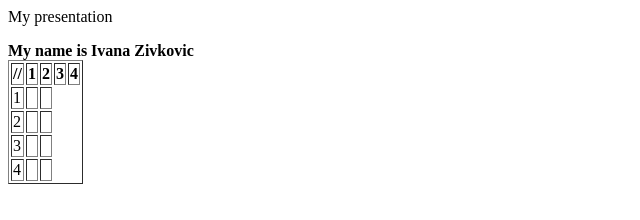
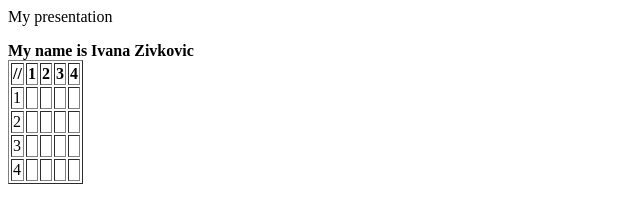
Before and after one commit to IvanaZivkovic/IvanaZivkovic.github.io, a plain HTML site: page index.html in a window 1280 px wide. Shown: the whole page, without its empty margins (0-640 px from the left). Drawn offline with Linux system fonts and the light colour scheme.

Commit message:
Update index.html

```diff
--- a/index.html
+++ b/index.html
@@ -25,22 +25,31 @@
                 <td>1</td>
                 <td></td>
                 <td></td>
+				<td></td>
+				<td></td>
             </tr>
             <tr>
                 <td>2</td>
                 <td></td>
                 <td></td>
+				<td></td>
+				<td></td>
             </tr>
             <tr>
                 <td>3</td>
                 <td></td>
                 <td></td>
+				<td></td>
+				<td></td>
             </tr>
 			<tr>
                 <td>4</td>
                 <td></td>
                 <td></td>
+				<td></td>
+				<td></td>
             </tr>
+
         </tbody>
     </table>
     </table>
```
